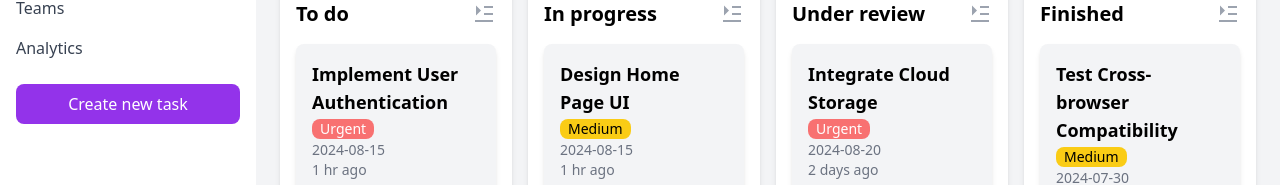
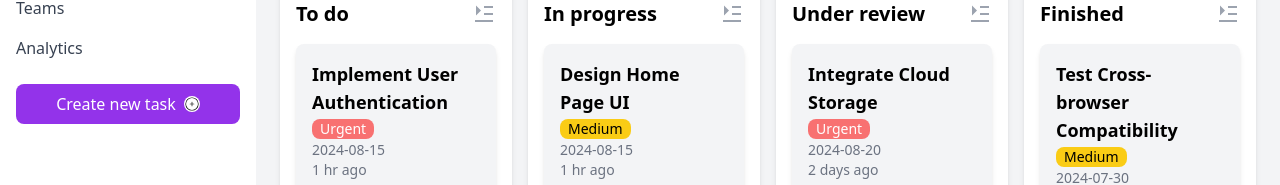
Before and after one commit to GreatnessGrace/Task-Manager, a Next.js app in the folder my-task-app/: page /task in a window 1280 px wide. Shown: the part 236-421 px from the top of the page. Built offline with nearby package versions, Linux system fonts and the light colour scheme.

Commit message:
sidebar create new task icon

```diff
--- a/my-task-app/src/app/components/Sidebar.tsx
+++ b/my-task-app/src/app/components/Sidebar.tsx
@@ -1,4 +1,5 @@
 import React from 'react';
+import { CiCirclePlus } from "react-icons/ci";
 
 const Sidebar: React.FC = () => {
   return (
@@ -22,7 +23,7 @@ const Sidebar: React.FC = () => {
         <a href="#" className="block text-gray-700">Teams</a>
         <a href="#" className="block text-gray-700">Analytics</a>
       </nav>
-      <button className="w-full mt-6 py-2 bg-purple-600 text-white rounded-lg">Create new task</button>
+      <button className="w-full mt-6 py-2 bg-purple-600 text-white rounded-lg flex items-center justify-center">Create new task <CiCirclePlus className='ml-2 bg-white text-black rounded-lg'/></button>
     </div>
   );
 };
```
